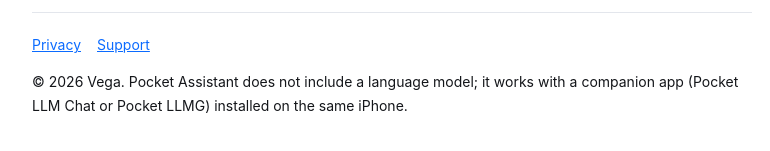
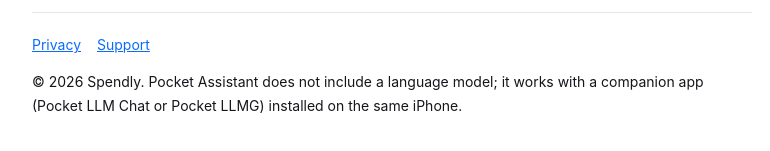
Before and after one commit to vegaodm/pocket, a plain HTML site: page index.html in a window 1280 px wide. Shown: the part 4100-4251 px from the top of the page, without its empty margins (248-1018 px from the left). Drawn offline with Linux system fonts and the light colour scheme.

Commit message:
Add files via upload

```diff
--- a/index.html
+++ b/index.html
@@ -244,7 +244,7 @@
 
   <footer>
     <nav><a href="./index.html">Privacy</a><a href="./support.html">Support</a></nav>
-    <p>© 2026 Vega. Pocket Assistant does not include a language model; it works with a
+    <p>© 2026 Spendly. Pocket Assistant does not include a language model; it works with a
     companion app (Pocket LLM Chat or Pocket LLMG) installed on the same iPhone.</p>
   </footer>
 </main>
```
Also changed, not shown: support.html (+1 -1 lines).
